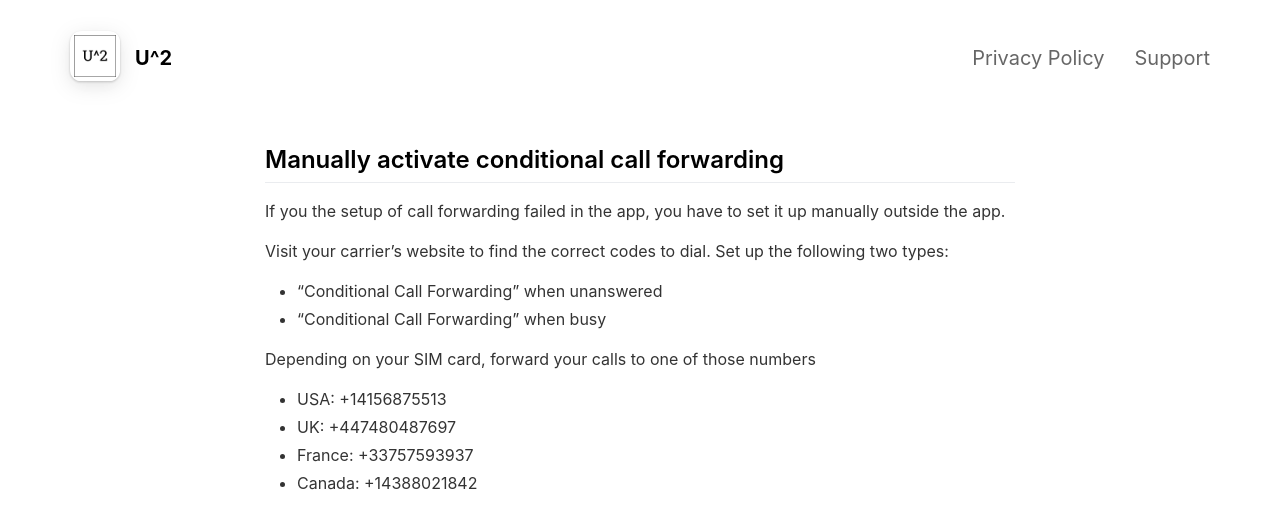
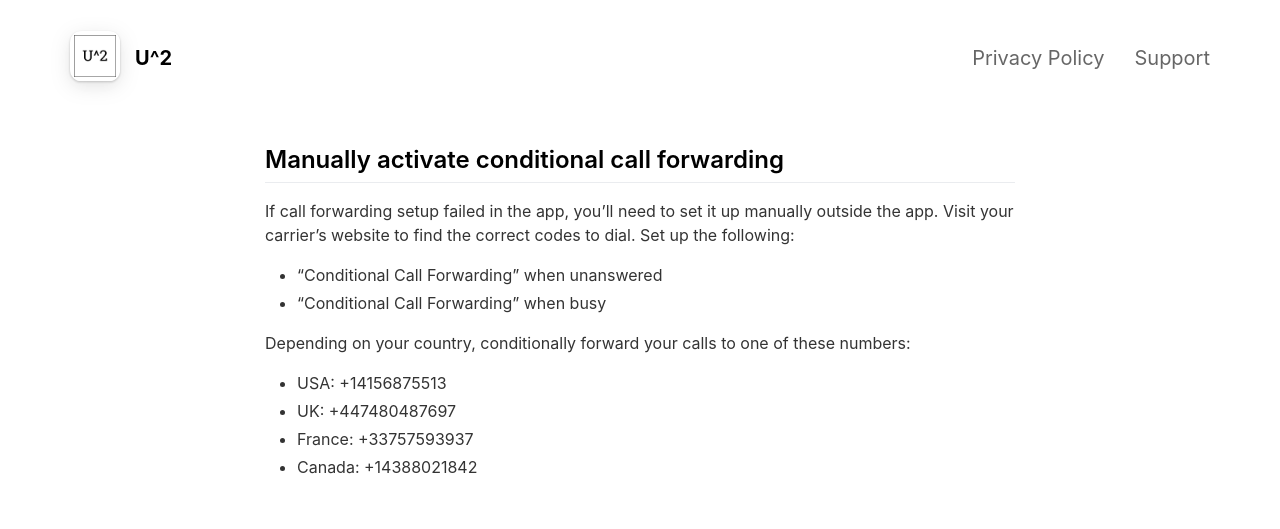
Before and after one commit to strangeattractors/u-squared, a Jekyll site: the page built from _pages/forwarding.md, in a window 1280 px wide. Shown: the top 529 px of the page. Built offline with Jekyll 4.4.1, drawn with Linux system fonts in a browser that asks for light colours; nearby versions of some CDN libraries.

Commit message:
Update forwarding.md

```diff
--- a/_pages/forwarding.md
+++ b/_pages/forwarding.md
@@ -6,13 +6,13 @@ include_in_header: false
 
 ## Manually activate conditional call forwarding
 
-If you the setup of call forwarding failed in the app, you have to set it up manually outside the app.
+If call forwarding setup failed in the app, you'll need to set it up manually outside the app.
+Visit your carrier's website to find the correct codes to dial. Set up the following:
 
-Visit your carrier’s website to find the correct codes to dial. Set up the following two types:
 - "Conditional Call Forwarding" when unanswered
 - "Conditional Call Forwarding" when busy
 
-Depending on your SIM card, forward your calls to one of those numbers
+Depending on your country, conditionally forward your calls to one of these numbers:
 - USA: +14156875513
 - UK: +447480487697
 - France: +33757593937
```
